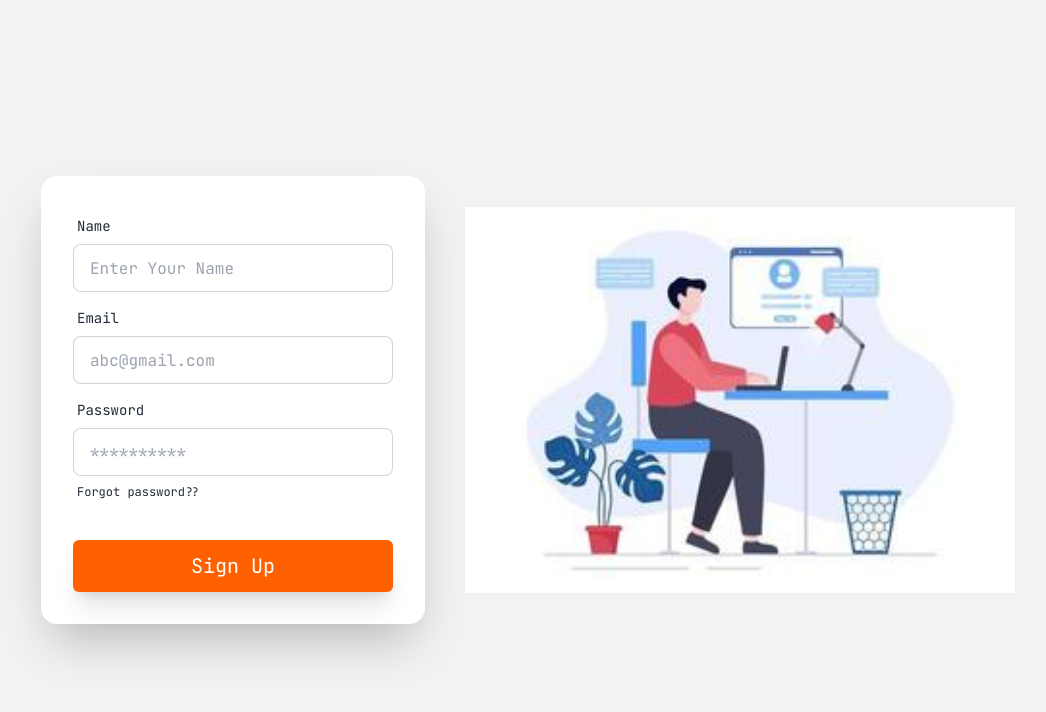
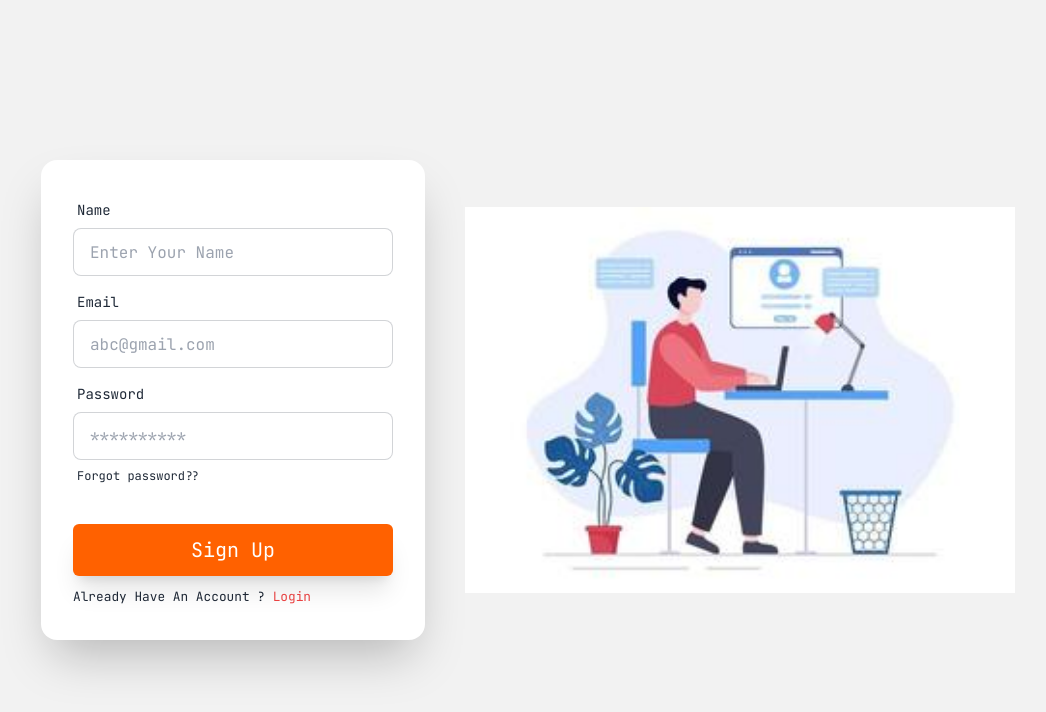
Before and after one commit to EmonHossen10/quick-grab-client, a React (Vite) app: page /sign-up in a window 1280 px wide. Shown: the top 712 px of the page, without its empty margins (112-1158 px from the left). Built offline with nearby package versions, Linux system fonts and the light colour scheme; no server answers.

Commit message:
navigation for signup to login adeed

```diff
--- a/src/Pages/SignUp/SignUp.jsx
+++ b/src/Pages/SignUp/SignUp.jsx
@@ -4,6 +4,7 @@ import { Helmet } from "react-helmet";
 import { useContext } from "react";
 import { AuthContext } from "../../providers/AuthProvider";
 import toast, { Toaster } from "react-hot-toast";
+import { Link } from "react-router-dom";
 
 const SignUp = () => {
   const {
@@ -128,6 +129,14 @@ const SignUp = () => {
                   value="Sign Up"
                 />
               </div>
+              <div className=" ">
+              <small>
+                Already Have An Account ?{" "}
+                <span className="text-red-500 hover:font-bold hover:underline">
+                  <Link to={"/login"}> Login </Link>
+                </span>
+              </small>
+            </div>
             </form>
           </div>
         </div> <Toaster />
```
